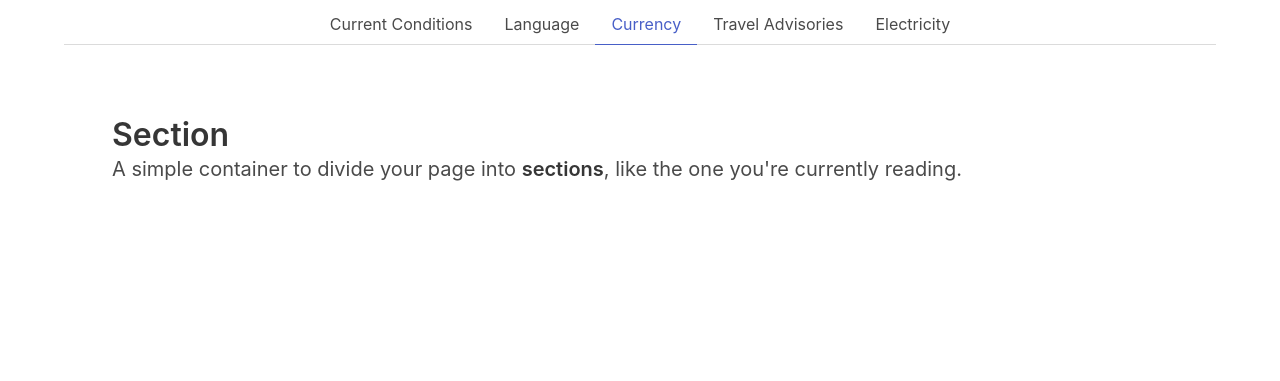
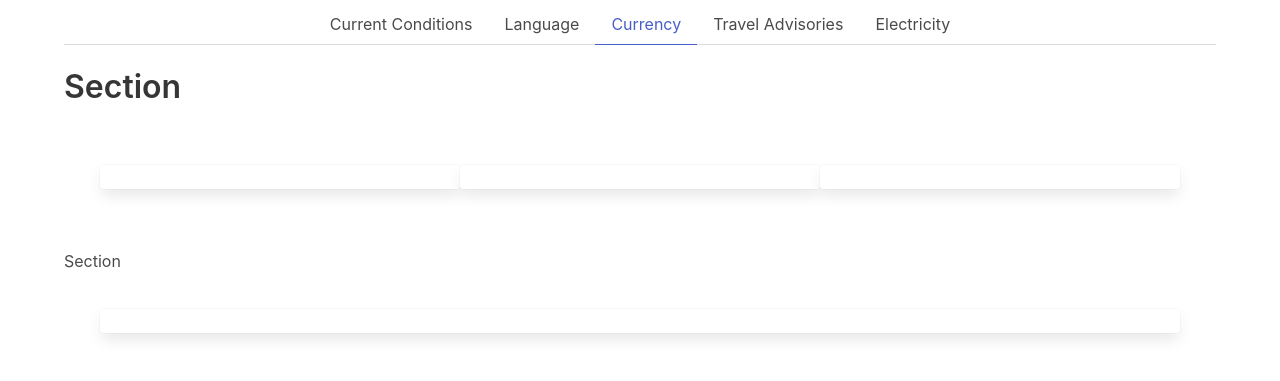
Before and after one commit to PRGottinger/destination-briefing, a plain HTML site: page index.html in a window 1280 px wide. Shown: the part 526-907 px from the top of the page. Before the commit the page ends 800 px from the top, so only its background shows below. Drawn offline with nearby package versions, Linux system fonts and the light colour scheme; no server answers.

Commit message:
Add base card / section layouts

```diff
--- a/index.html
+++ b/index.html
@@ -53,17 +53,42 @@
       </ul>
     </aside>
 
-    <section class="section">
-      <h1 class="title">Section</h1>
-      <h2 class="subtitle">
-        A simple container to divide your page into <strong>sections</strong>, like the one you're currently reading.
-      </h2>
-      <div class="time_container">
-        <div class="country_date"></div>
-        <div class="country_time"></div>
-        <div class="time_diff"></div>
+    <!-- Current Conditions section -->
+    <h1 class="title">Section</h1>
+    <section class="section columns">
+
+      <!-- Time card -->
+      <div id="time" class="card column">
+        <div class="time_container">
+          <div class="country_date"></div>
+          <div class="country_time"></div>
+          <div class="time_diff"></div>
+        </div>
       </div>
+
+      <!-- Current weather card -->
+      <div id="weather-current" class="card column">
+
+      </div>
+
+      <!-- Historical weather card -->
+      <div id="weather-historical" class="card column">
+
+      </div>
+
     </section>
+
+    <!-- Other/Travel Information section -->
+    <h1 class="misc-info">Section</h1>
+    <section class="section columns">
+
+      <!-- Plug / Electricity card-->
+      <div id="connectivity" class="card column">
+
+      </div>
+
+    </section>
+
   </main>
 
   <script src="https://cdnjs.cloudflare.com/ajax/libs/moment.js/2.29.1/moment.min.js"></script>
```
